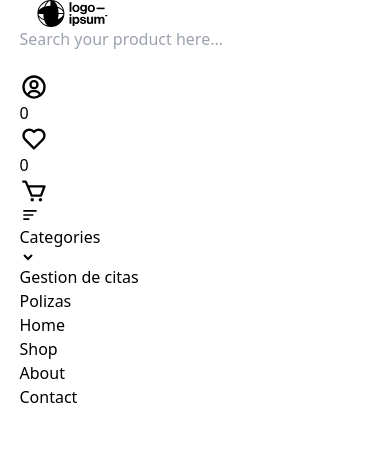
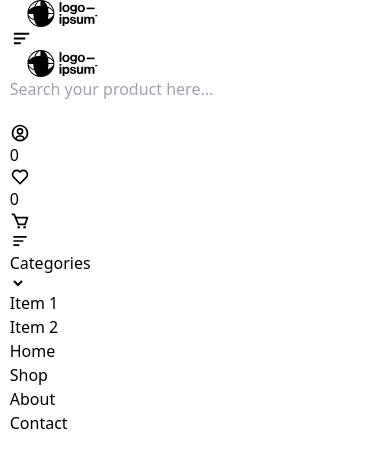
Before and after one commit to abdul-muyeed/Phone-Ecommerce-Site-Forntend-React, a React (Vite) app: page / in a window 390 px wide. Shown: the top 468 px of the page. Built offline with nearby package versions, Linux system fonts and the light colour scheme.

Commit message:
Responsive navbar

```diff
--- a/src/App.jsx
+++ b/src/App.jsx
@@ -1,5 +1,6 @@
 import "./index.css";
 import Logo from "./assets/logo";
+import { useState } from "react";
 import {
   BiSolidChevronDown,
   BiMenuAltLeft,
@@ -9,53 +10,58 @@ import {
   BiCart,
 } from "react-icons/bi";
 const iconNum = `flex justify-center items-center absolute w-4 h-4 right-[-10px] top-[-5px]  bg-sky-500 rounded-xl text-xs font-semibold text-white`;
-
-const run = (e) => {
-  console.log(e.target);
+const run = () => {
   const desplegable = document.getElementById("desplegable");
   const turn = document.getElementById("turn");
 
-  // Alternar la clase "hidden" para mostrar u ocultar el desplegable
   desplegable.classList.toggle("hidden");
   turn.classList.toggle("rotate-180");
 };
-function app() {
+
+
+function App() {
+  const [Categories] = useState(['Item 1', 'Item 2'])
+  const [MenuBar] = useState(['Home', 'Shop', 'About', 'Contact'])
+
+
   return (
     <>
       <header>
         <nav>
           <div className="container">
-            <div className="flex justify-between items-center py-5">
-              <Logo />
+            <div className="flex justify-center mt-2git sm:hidden"><Logo /></div>
+            <div className="flex sm:justify-between justify-evenly items-center py-5">
+            <span className=""><BiMenuAltLeft size={23} className=" sm:hidden text-gray-600" /></span>
+              <span className="hidden sm:block"><Logo /></span>
               <div className="flex justify-between items-center">
                 <input
-                  className="border-2 border-sky-400 w-96 p-[0.375rem] pl-3 text-sm outline-none rounded-l-md placeholder-black"
+                  className="border-2 border-sky-400 sm:w-96 w-40 p-[0.375rem] pl-3 text-sm outline-none rounded-l-md placeholder-black"
                   type="text"
                   placeholder="Search your product here..."
                 />
-                <div className="bg-sky-500 py-[6.5px] px-2 rounded-r-md cursor-pointer">
+                <div className="bg-sky-500 py-[6.9px] sm:py-[6.5px] px-2 rounded-r-md cursor-pointer">
                   <BiSearch color="white" size={22} />
                 </div>
               </div>
-              <div className="flex justify-between items-center space-x-5 cursor-pointer">
+              <div className="flex justify-between items-center sm:space-x-5 space-x-2 cursor-pointer">
                 <span>
-                  <BiUserCircle size={28} />
+                  <BiUserCircle  className="icon-size"/>
                 </span>
                 <span className="relative cursor-pointer">
                   <div className={`${iconNum}`}>0</div>
-                  <BiHeart size={28} />
+                  <BiHeart  className="icon-size" />
                 </span>
                 <span className="relative cursor-pointer">
                   <span className={`${iconNum}`}>0</span>
-                  <BiCart size={28} />
+                  <BiCart className="icon-size" />
                 </span>
               </div>
             </div>
           </div>
           <div className="border-t border-gray-300"></div>
           <div className="container">
-            <div className=" mt-4 flex justify-center items-center space-x-5">
-              <div className="opcion-con-desplegable" onClick={run}>
+            <div className="hidden mt-4 sm:flex justify-center items-center space-x-5">
+              <div className="opcion-con-desplegable relative" onClick={run}>
                 <div className="flex justify-center items-center cursor-pointer space-x-1">
                   <BiMenuAltLeft size={20} className=" text-gray-600" />
                   <span className="text-sm font-semibold text-gray-600">
@@ -66,40 +72,24 @@ function app() {
                     id="turn"
                   />
                 </div>
-                <ul className="ml-4 hidden" id="desplegable">
-                  <li>
-                    <a
-                      href="#"
-                      className="block p-2 hover:bg-gray-700 flex items-center"
-                    >
-                      <i className="fas fa-chevron-right mr-2 text-xs"></i>
-                      Gestion de citas
-                    </a>
-                  </li>
-                  <li>
-                    <a
-                      href="#"
-                      className="block p-2 hover:bg-gray-700 flex items-center"
-                    >
-                      <i className="fas fa-chevron-right mr-2 text-xs"></i>
-                      Polizas
-                    </a>
-                  </li>
+                <ul className=" absolute ml-4 mt-3 p-2 hidden bg-slate-300" id="desplegable">
+                  {
+                    Categories.map((item, index) => {
+                      return <li key={index} className="text-sm font-semibold text-gray-600 cursor-pointer">
+                        {item}
+                      </li>
+                    })
+                  }
                 </ul>
               </div>
               <ul className="flex justify-center items-center space-x-5">
-                <li className="text-sm font-semibold text-gray-600 cursor-pointer">
-                  Home
-                </li>
-                <li className="text-sm font-semibold text-gray-600 cursor-pointer">
-                  Shop
-                </li>
-                <li className="text-sm font-semibold text-gray-600 cursor-pointer">
-                  About
-                </li>
-                <li className="text-sm font-semibold text-gray-600 cursor-pointer">
-                  Contact
-                </li>
+                {
+                  MenuBar.map((item, index) => {
+                    return <li key={index} className="text-sm font-semibold text-gray-600 cursor-pointer">
+                      {item}
+                    </li>
+                  })
+                }
               </ul>
             </div>
           </div>
@@ -108,4 +98,4 @@ function app() {
     </>
   );
 }
-export default app;
+export default App;
--- a/src/style.css
+++ b/src/style.css
@@ -3,3 +3,14 @@
   width: 90%;
   margin: auto;
 }
+.icon-size{
+  font-size: 28px;
+}
+@media (max-width: 768px) {
+  .container {
+    width: 95%;
+  }
+  .icon-size{
+    font-size: 20px;
+  }
+}
```
